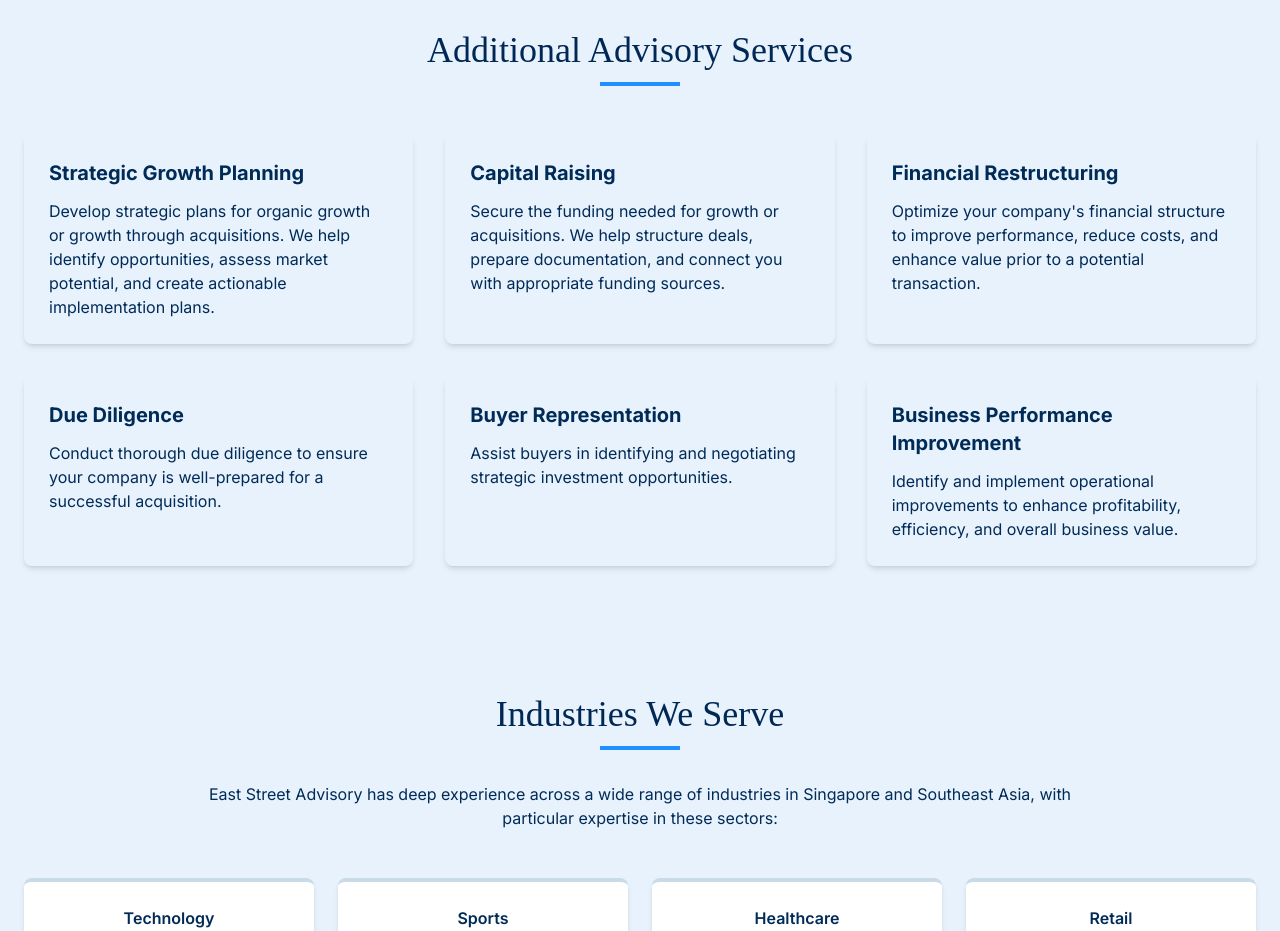
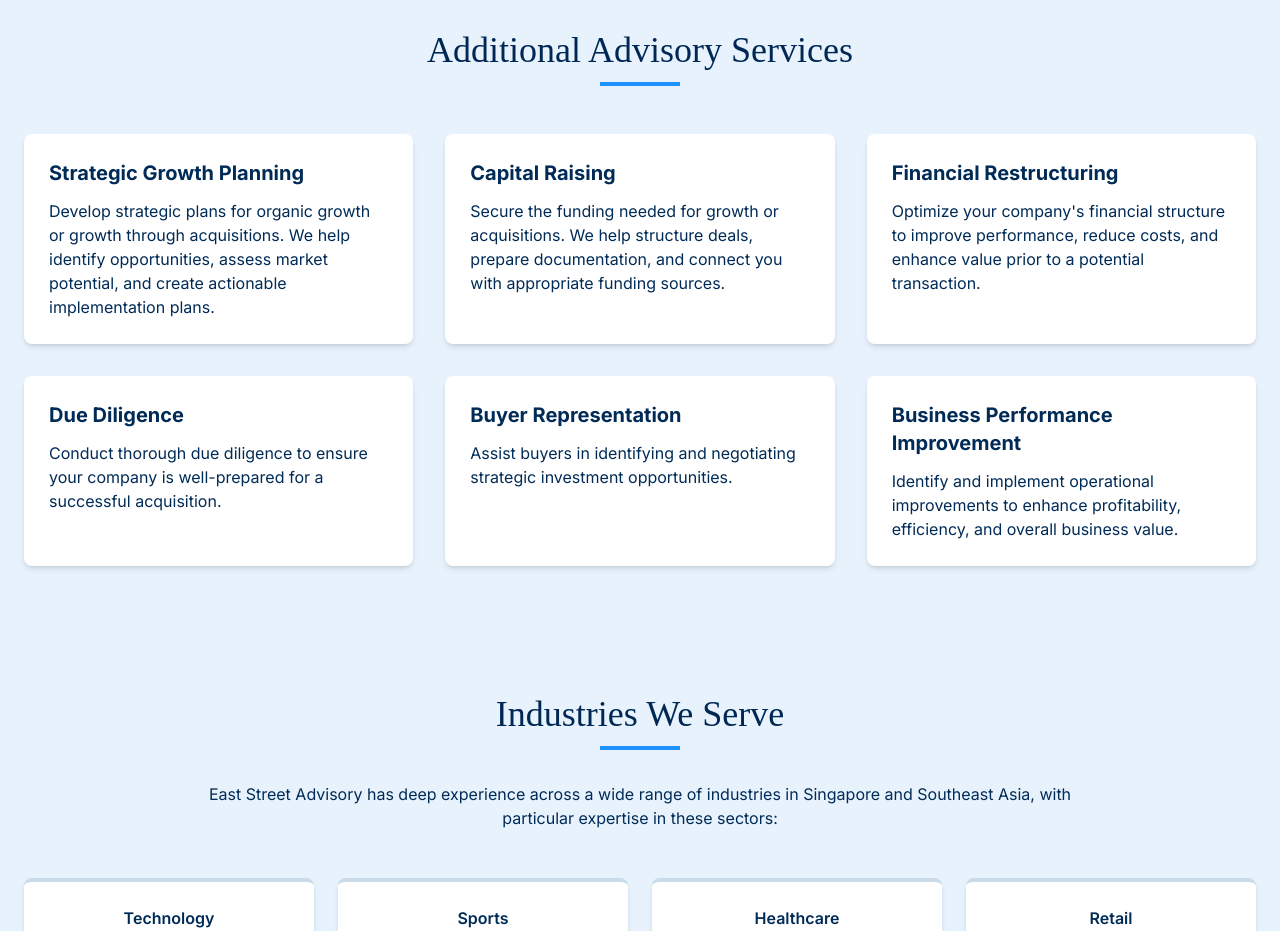
Before and after one commit to jorjibaggins/jorjibaggins.github.io, a React (Vite) app: page /#/services in a window 1280 px wide. Shown: the part 2180-3111 px from the top of the page. Built offline with nearby package versions, Linux system fonts and the light colour scheme; a web font is replaced by a local one.

Commit message:
Make service card backgrounds white
Set the background of the additional advisory service boxes to white on the services page.

```diff
--- a/src/pages/Services.tsx
+++ b/src/pages/Services.tsx
@@ -1,4 +1,3 @@
-
 import React from 'react';
 import SectionHeading from '@/components/SectionHeading';
 import CtaSection from '@/components/CtaSection';
@@ -104,42 +103,42 @@ const Services = () => {
         <div className="container mx-auto px-4 md:px-6">
           <SectionHeading title="Additional Advisory Services" centered={true} />
           <div className="grid grid-cols-1 md:grid-cols-3 gap-8 mt-12">
-            <div className="service-card">
+            <div className="service-card bg-white">
               <h3 className="text-xl font-bold text-eaststreet-brown mb-3">Strategic Growth Planning</h3>
               <p className="text-eaststreet-gray">
                 Develop strategic plans for organic growth or growth through acquisitions. We help identify opportunities, assess market potential, and create actionable implementation plans.
               </p>
             </div>
 
-            <div className="service-card">
+            <div className="service-card bg-white">
               <h3 className="text-xl font-bold text-eaststreet-brown mb-3">Capital Raising</h3>
               <p className="text-eaststreet-gray">
                 Secure the funding needed for growth or acquisitions. We help structure deals, prepare documentation, and connect you with appropriate funding sources.
               </p>
             </div>
 
-            <div className="service-card">
+            <div className="service-card bg-white">
               <h3 className="text-xl font-bold text-eaststreet-brown mb-3">Financial Restructuring</h3>
               <p className="text-eaststreet-gray">
                 Optimize your company's financial structure to improve performance, reduce costs, and enhance value prior to a potential transaction.
               </p>
             </div>
 
-            <div className="service-card">
+            <div className="service-card bg-white">
               <h3 className="text-xl font-bold text-eaststreet-brown mb-3">Due Diligence</h3>
               <p className="text-eaststreet-gray">
                 Conduct thorough due diligence to ensure your company is well-prepared for a successful acquisition.
               </p>
             </div>
 
-            <div className="service-card">
+            <div className="service-card bg-white">
               <h3 className="text-xl font-bold text-eaststreet-brown mb-3">Buyer Representation</h3>
               <p className="text-eaststreet-gray">
                 Assist buyers in identifying and negotiating strategic investment opportunities.
               </p>
             </div>
 
-            <div className="service-card">
+            <div className="service-card bg-white">
               <h3 className="text-xl font-bold text-eaststreet-brown mb-3">Business Performance Improvement</h3>
               <p className="text-eaststreet-gray">
                 Identify and implement operational improvements to enhance profitability, efficiency, and overall business value.
```
